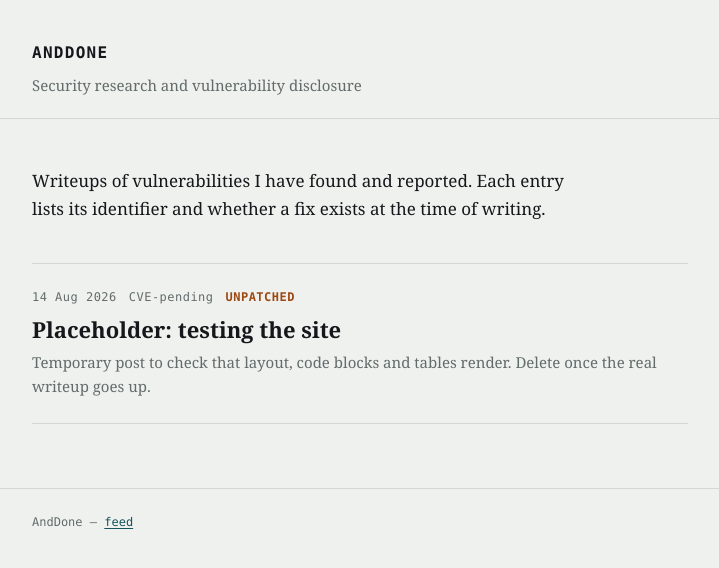
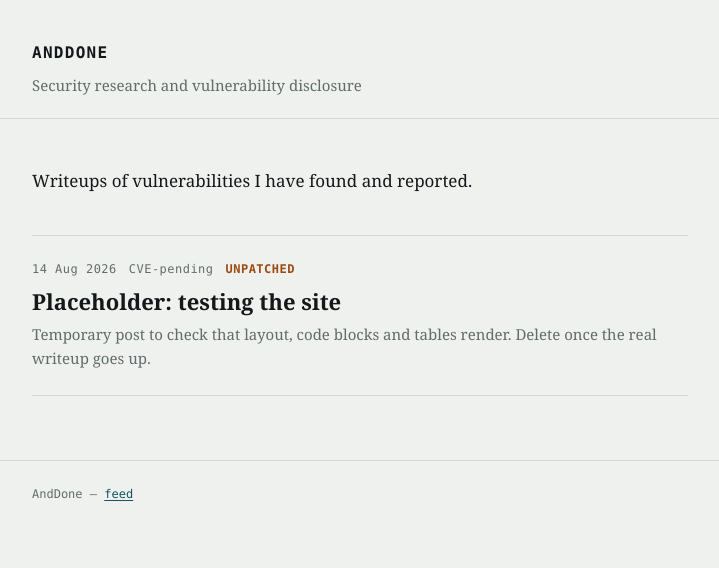
Before and after one commit to AndDone-git/anddone-git.github.io, a Jekyll site: the page built from index.md, in a window 1280 px wide. Shown: the top 568 px of the page, without its empty margins (280-999 px from the left). Built offline with Jekyll 4.4.1, drawn with Linux system fonts in a browser that asks for light colours.

```diff
--- a/index.md
+++ b/index.md
@@ -3,8 +3,7 @@ layout: default
 ---
 
 <p style="margin:0 0 2.5rem; max-width:34rem;">
-Writeups of vulnerabilities I have found and reported. Each entry lists its
-identifier and whether a fix exists at the time of writing.
+Writeups of vulnerabilities I have found and reported.
 </p>
 
 <ul class="ledger">
```
Also changed, not shown: _posts/2026-08-14-placeholder.md (+1 -1 lines).
